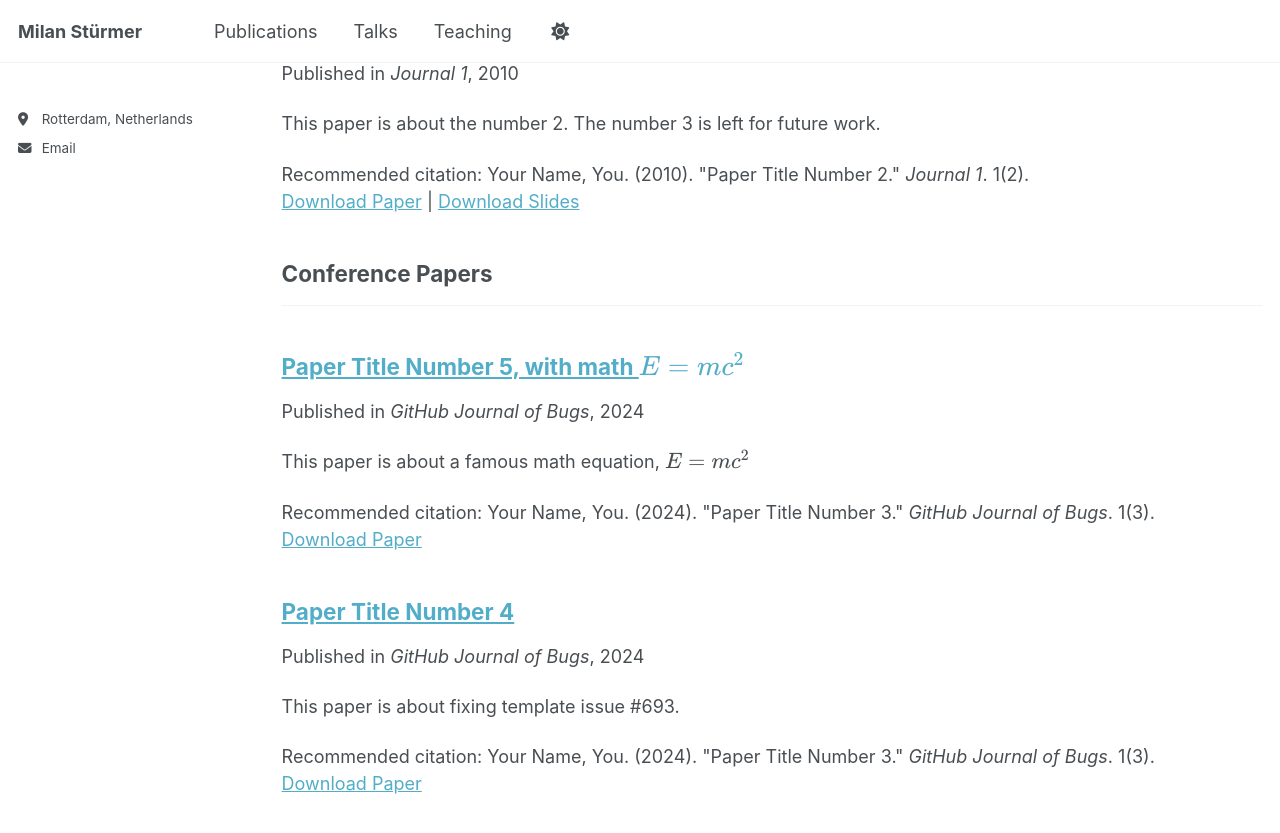
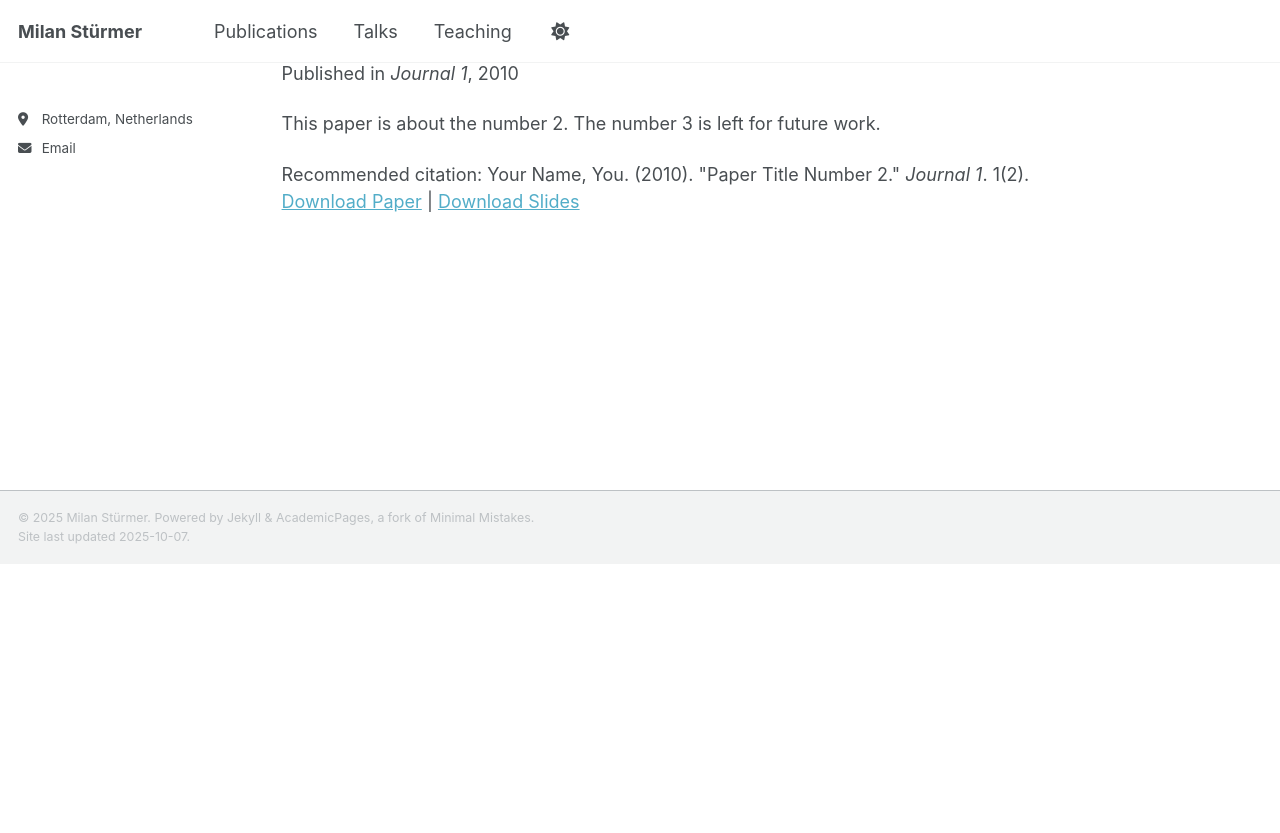
Before and after one commit to milanstuermer/milanstuermer.github.io, a Jekyll site: the page built from _pages/publications.html, in a window 1280 px wide and 900 px high, scrolled down 493 px. Shown: the top 833 px of the window. Built offline with Jekyll 4.4.1, drawn with Linux system fonts in a browser that asks for light colours; a script that is not in the unit is left out; after the commit the page ends 1057 px from its top, so only the background shows below that; some of the changed text lies outside the part shown.

Commit message:
Update _config.yml

```diff
--- a/_config.yml
+++ b/_config.yml
@@ -81,12 +81,12 @@
 
 # Publication Category - The following the list of publication categories and their headings
 publication_category:
+  manuscripts:
+    title: 'Articles and Chapters'
   books:
-    title: 'Books'
-  manuscripts:
-    title: 'Journal Articles'
-  conferences:
-    title: 'Conference Papers'
+    title: 'Edited Volumes and Books'
+  misc:
+    title: 'Reviews and other Writings'
 
 # Site Settings
 teaser                   :  # filename of teaser fallback teaser image placed in /images/ for social media previews
```
